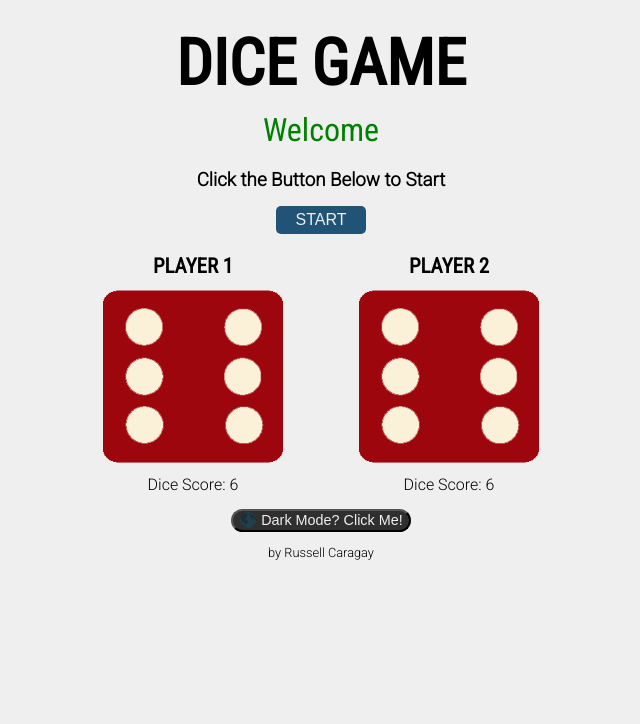
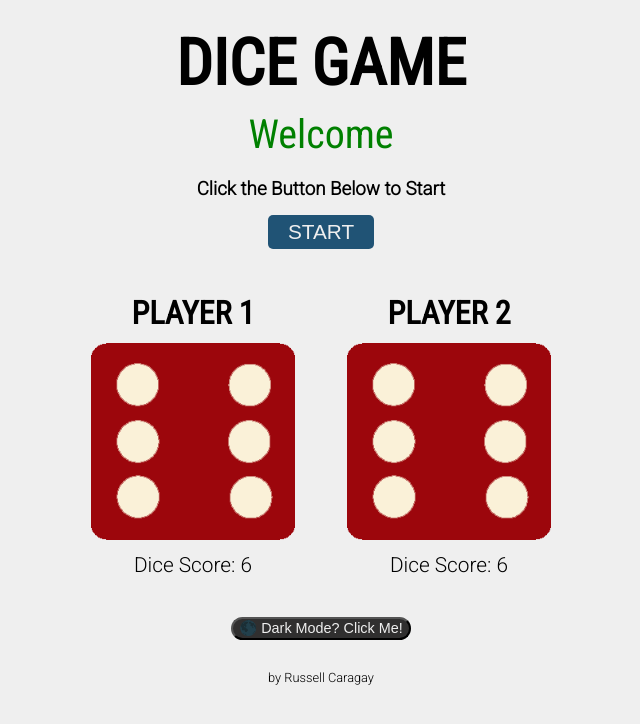
Before and after one commit to russellcaragay/dice-game, a plain HTML site: page index.html in a window 1280 px wide. Shown: the whole page, without its empty margins (319-959 px from the left). Drawn offline with Linux system fonts and the light colour scheme.

Commit message:
Update styles.css

```diff
--- a/styles.css
+++ b/styles.css
@@ -30,7 +30,7 @@ h2 {
 }
 
 .head-winner {
-  font-size: 2rem;
+  font-size: 2.5rem;
   font-weight: 100;
   margin: 0;
   padding: 10px;
@@ -53,7 +53,7 @@ h2 {
   border-style: none;
   color: #efefef;
   border-radius: 5px;
-  font-size: 1rem;
+  font-size: 1.3rem;
   margin-top: 5px;
 }
 
@@ -68,14 +68,15 @@ h2 {
   justify-content: center;
   align-items: center;
   text-align: center;
+  padding: 2% 0;
 }
 
 .dice-img {
-  width: 70%;
+  width: 80%;
 }
 
 .player-name {
-  font-size: 1.3rem;
+  font-size: 2rem;
   margin: 0;
   line-height: 1em;
   padding: 10px;
@@ -84,6 +85,7 @@ h2 {
 .player-score {
   margin: 0;
   padding: 5px;
+  font-size: 1.3rem;
 }
 
 /* Footer */
@@ -91,6 +93,7 @@ footer {
   text-align: center;
 }
 .credits {
+  margin-top: 30px;
   text-align: center;
   font-size: 0.8rem;
 }
```
